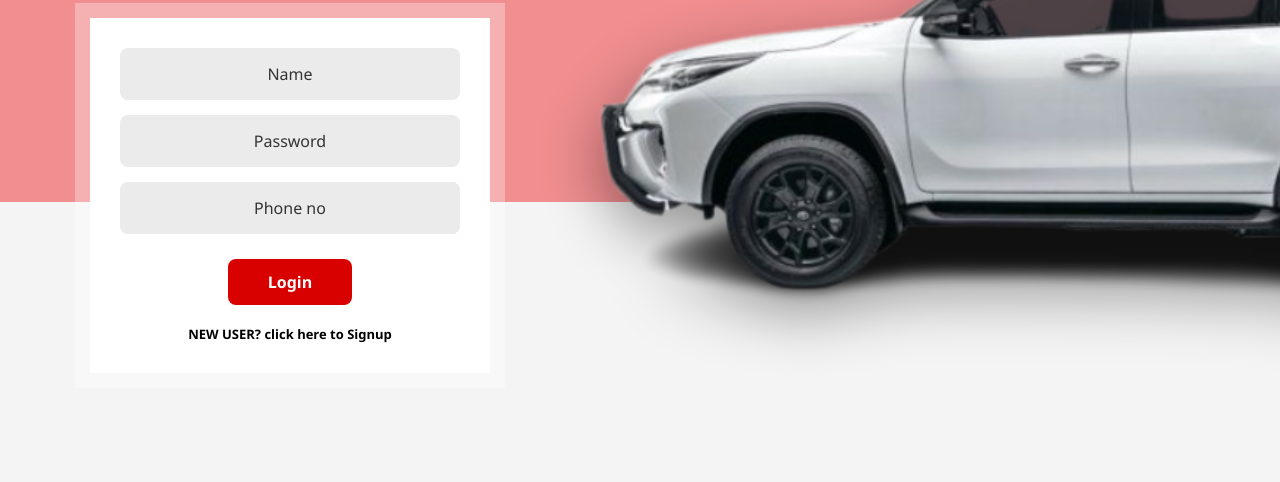
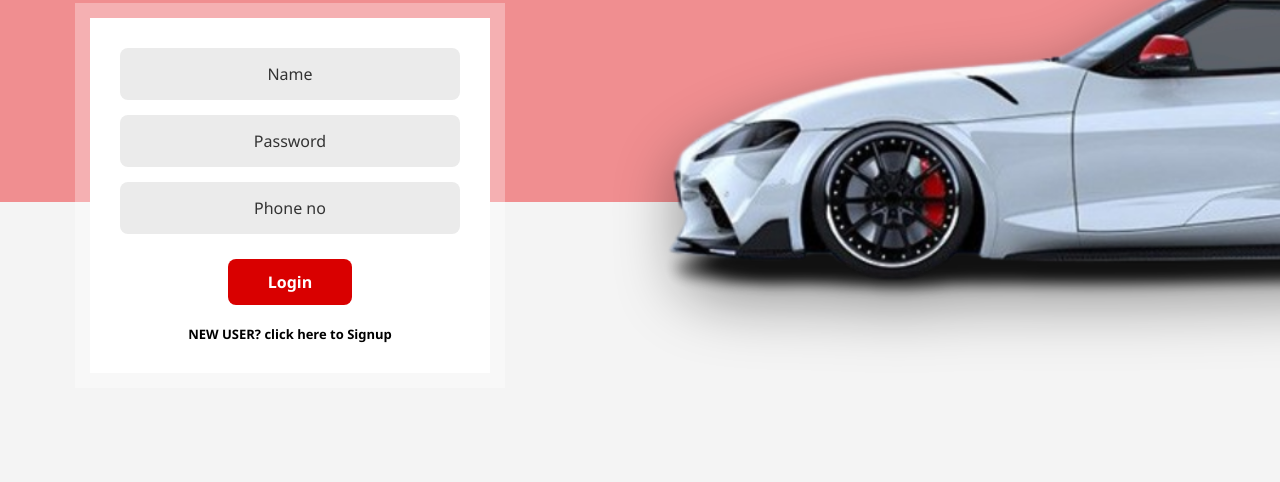
Before and after one commit to sonaliisamal/vroom, a plain HTML site: page login.html in a window 1280 px wide. Shown: the part 318-800 px from the top of the page. Drawn offline with Linux system fonts and the light colour scheme.

Commit message:
image change in loginpage

```diff
--- a/login.html
+++ b/login.html
@@ -197,7 +197,7 @@
 
         .car-img {
     position: absolute;
-    right: -410px;   /* Move more to the right (increase this value) */
+    right: -530px;   /* Move more to the right (increase this value) */
     bottom: 10%;
     width: 170%;     /* Zoom in the image (120% / 140% / 160%) */
     max-width: none; /* Allows bigger zoom */
@@ -296,7 +296,7 @@
         <!-- Right Side -->
         <div class="right-section">
             <!-- White SUV Car Image -->
-            <img src="assets/images/signup.png" alt="White SUV" class="car-img">
+            <img src="assets/images/login.png" alt="White SUV" class="car-img">
         </div>
     </div>
 
```
Also changed, not shown: assets/images/login.png (added), assets/images/signin.png.
